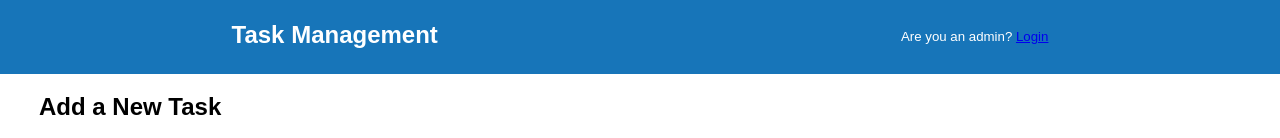
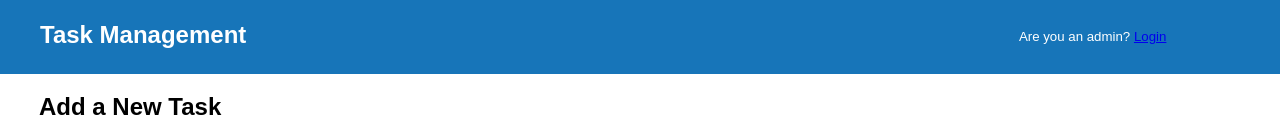
Before and after one commit to ElnazMohajerAnsari/task-management-frontend, a React (Create React App) app: page / in a window 1280 px wide. Shown: the top 138 px of the page. Built offline with nearby package versions, Linux system fonts and the light colour scheme; no server answers.

Commit message:
Update App.css
Add style to header links

```diff
--- a/src/App.css
+++ b/src/App.css
@@ -1,4 +1,3 @@
-
 *,
 *:before,
 *:after {
@@ -56,24 +55,30 @@ body {
 }
 
 .header {
-  width: 100%;
+  width: 88%;
   margin: 0;
   color: #ffffff;
   font-size: 16px;
   background-color: #1775b9;
   display: flex;
-  justify-content: space-around;
+  justify-content: space-between;
+  padding-left: 40px;
+  padding-right: 200px;
 }
 
-.login-link{
+.login-link {
   font-weight: normal;
+}
+
+.logout-link {
+  font-weight: normal;
+  padding-top: 18px;
 }
 
 .footer {
   position: fixed;
   left: 0;
   right: 0;
-  /* display: block; */
 }
 
 h4 {
@@ -133,7 +138,6 @@ h4 {
 
 .edit-status {
   margin-left: 1px;
-  /* width: 100%; */
 }
 
 .select-status {
@@ -243,12 +247,12 @@ h4 {
 }
 
 .task-description {
-height: 74px;
-line-height: 1.6;
-margin-top: 2px;
+  height: 74px;
+  line-height: 1.6;
+  margin-top: 2px;
 }
 
-.task-item-btn{
+.task-item-btn {
   display: flex;
   justify-content: space-around;
 }
@@ -261,12 +265,12 @@ margin-top: 2px;
   padding: 6px 12px;
 }
 
-.task-item-edit, .task-item-delete{
+.task-item-edit,
+.task-item-delete {
   font-weight: bold;
   font-size: 24px;
   color: #000;
 }
-
 
 /* ------------------------------------------------- */
 
```
